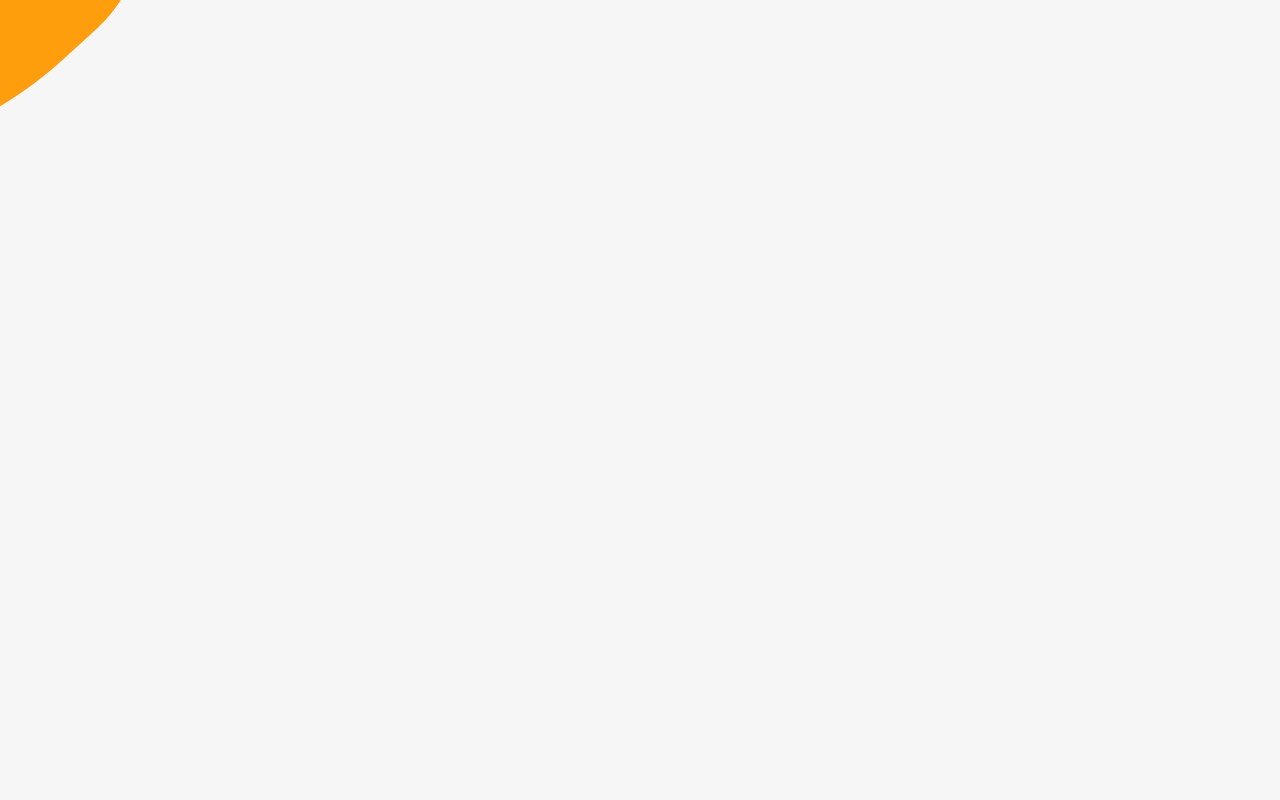
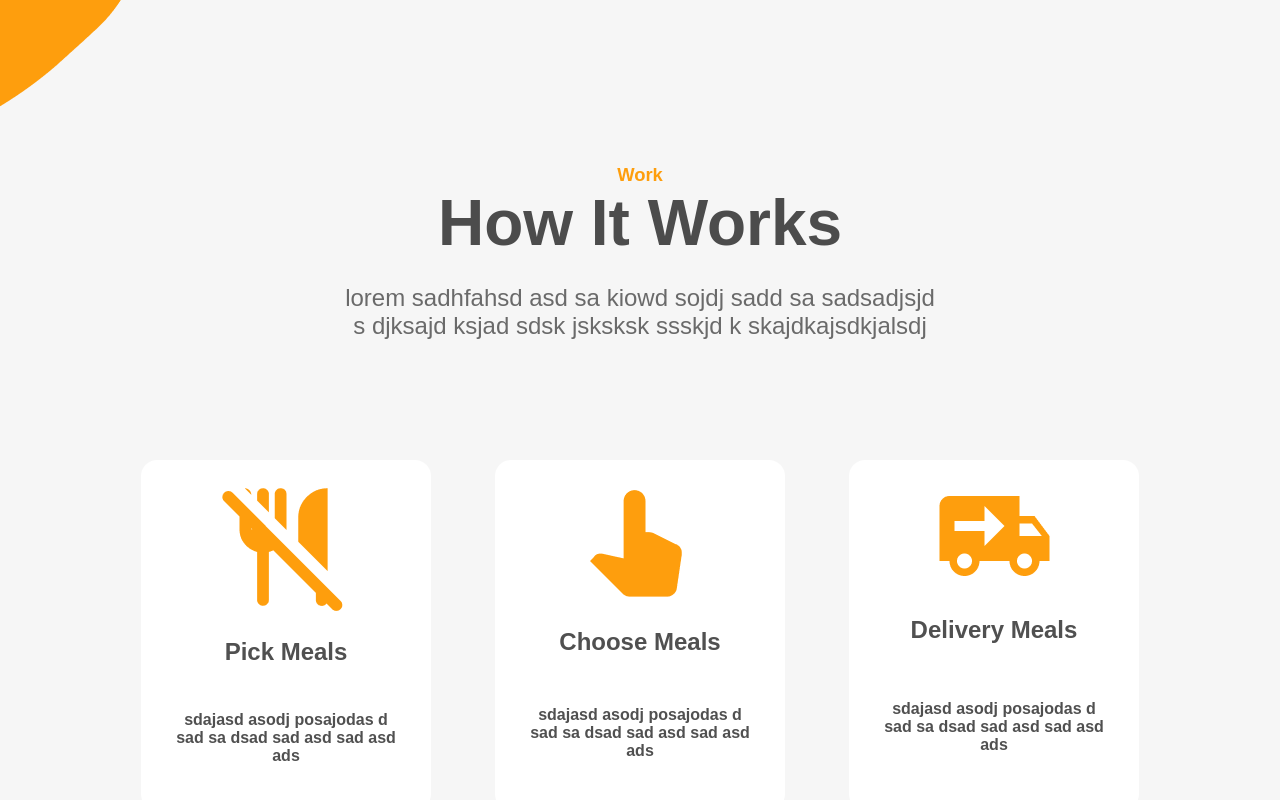
Before and after one commit to Dejvi31/landing-page, a React app: page / in a window 1280 px wide. Shown: the part 1977-2777 px from the top of the page. Before the commit the page ends 2141 px from the top, so only its background shows below. Built offline with nearby package versions, Linux system fonts and the light colour scheme; the HTML template or start-up script is replaced by a standard one.

Commit message:
shtuam Work

```diff
--- a/src/App.jsx
+++ b/src/App.jsx
@@ -2,12 +2,14 @@
 import "./App.css"
 import Home from './pages/Home'
 import About from './pages/About'
+import Work from './pages/Work'
 
 const App = () => {
   return (
     <div>
       <Home />
       <About />
+      <Work />
     </div>
   )
 }
--- /dev/null
+++ b/src/pages/Work.jsx
@@ -0,0 +1,46 @@
+import React from 'react'
+import PickMeals from "../assets/pick-meals-image.png"
+import ChooseMeals from "../assets/choose-image.png"
+import DeliveryMeals from "../assets/delivery-image.png"
+
+const Work = () => {
+    const workInfoData = [
+        {
+            image: PickMeals,
+            title: 'Pick Meals',
+            text: "sdajasd asodj posajodas d sad sa dsad sad asd sad asd ads"
+        },
+        {
+            image: ChooseMeals,
+            title: 'Choose Meals',
+            text: "sdajasd asodj posajodas d sad sa dsad sad asd sad asd ads"
+        },
+        {
+            image: DeliveryMeals,
+            title: 'Delivery Meals',
+            text: "sdajasd asodj posajodas d sad sa dsad sad asd sad asd ads"
+        }
+    ]
+  return (
+    <div className='work-section-wrapper'>
+        <div className='work-section-top'>
+            <p className='primary-subheading'>Work</p>
+            <h1 className='primary-heading'>How It Works</h1>
+            <p className='primary-text'>lorem sadhfahsd asd sa kiowd sojdj sadd sa sadsadjsjd s djksajd ksjad  sdsk jsksksk ssskjd k   skajdkajsdkjalsdj  </p>
+        </div>
+        <div className='work-section-bottom'>
+            {workInfoData.map((data) => (
+                <div className='work-section-info'>
+                    <div className='info-boxes-img-container'>
+                        <img src={data.image} alt="" />
+                    </div>
+                    <h2>{data.title}</h2>
+                    <p>{data.text}</p>
+                </div>
+            ))}
+        </div>
+    </div>
+  )
+}
+
+export default Work
```
